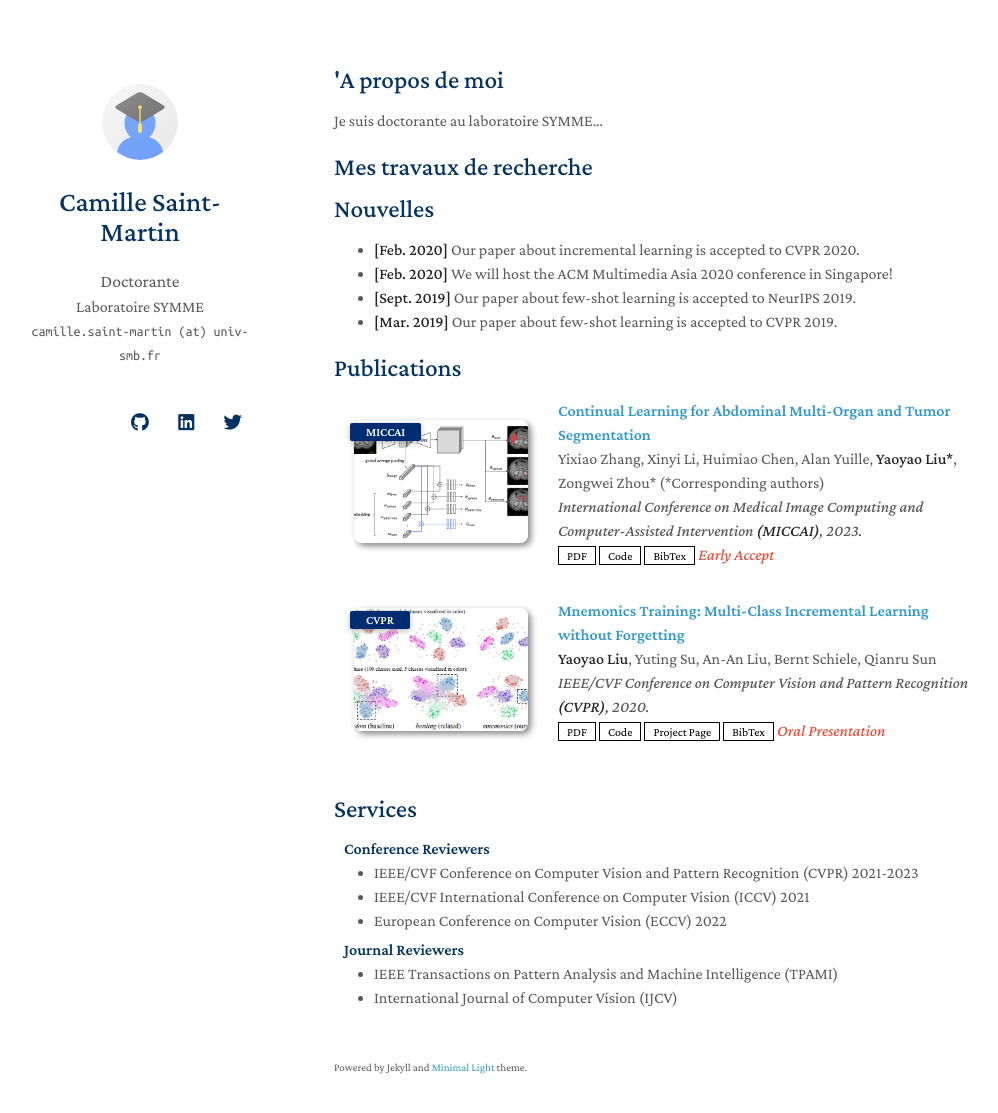
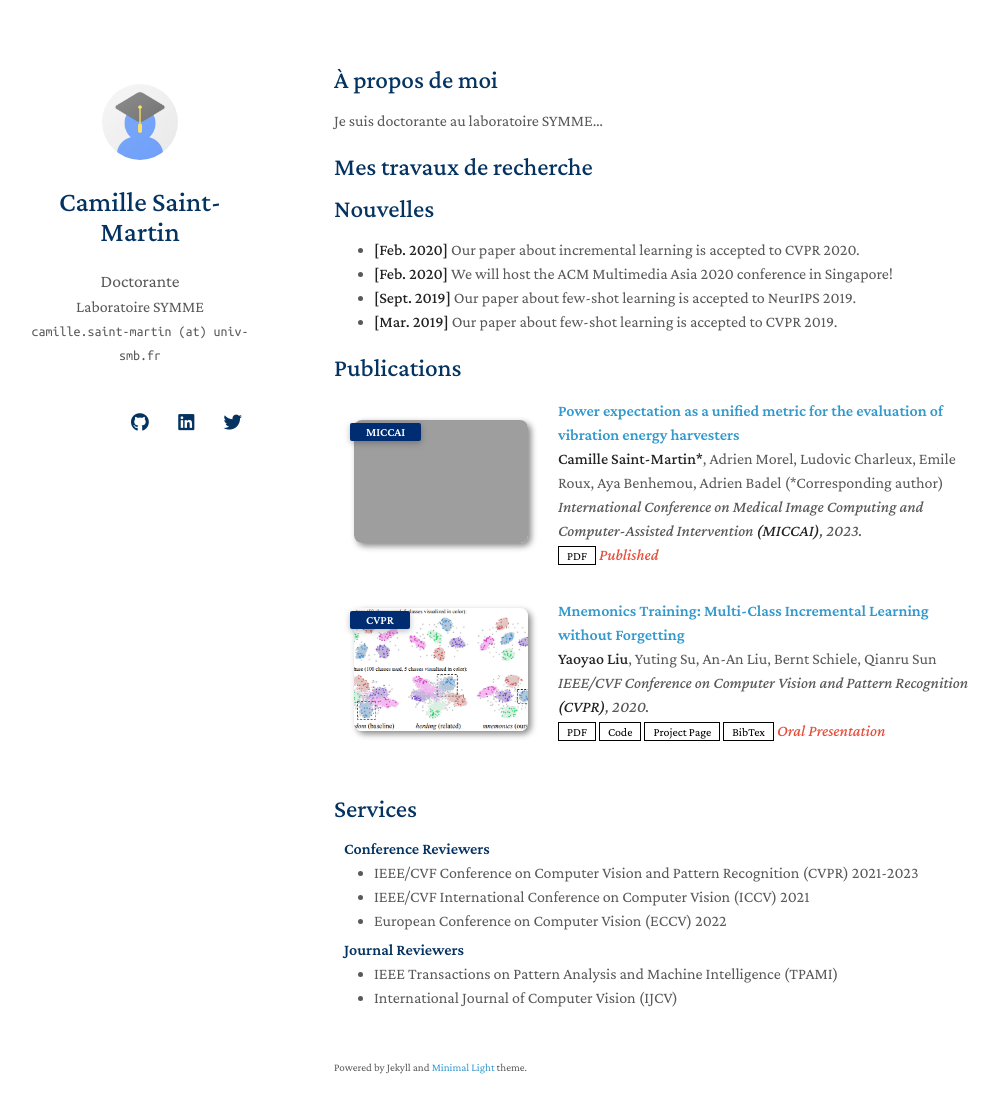
Before and after one commit to csaintmartin/csaintmartin.github.io, a Jekyll site: the page built from index.md, in a window 1280 px wide and 1148 px high. Shown: the top 1113 px of the window, without its empty margins (136-1134 px from the left). Built offline with Jekyll 4.4.1, drawn with Linux system fonts in a browser that asks for light colours; nearby versions of some CDN libraries; a style sheet for code colours, icons or effects is not loaded; our own code applies the rules of GitHub Pages for plain Markdown files; grey boxes are pictures that could not be loaded.

Commit message:
changing favicon, adds teaser image of the power expectation paper.

```diff
--- a/_config.yml
+++ b/_config.yml
@@ -21,8 +21,8 @@
 # Images (e.g., your profile picture and your website's favicon)
 # "favicon" and "favicon_dark" are used for the light and dark modes, respectively.
 avatar: ./assets/img/avatar.png
-favicon: ./assets/img/favicon.png
-favicon_dark: ./assets/img/favicon-dark.png
+favicon: ./assets/img/my-favicon.png
+favicon_dark: ./assets/img/my-favicon.png #on peut en mettre un adapte au mode fond noir
 
 # Footnote
 # You may use the option to disable the footnote, "Powered by Jekyll and Minimal Light theme."
--- a/_data/publications.yml
+++ b/_data/publications.yml
@@ -1,14 +1,13 @@
 main:
 
-  - title: Continual Learning for Abdominal Multi-Organ and Tumor Segmentation
-    authors: Yixiao Zhang, Xinyi Li, Huimiao Chen, Alan Yuille, <strong>Yaoyao Liu*</strong>, Zongwei Zhou* (*Corresponding authors)
+  - title: Power expectation as a unified metric for the evaluation of vibration energy harvesters
+    authors: <strong>Camille Saint-Martin*</strong>, Adrien Morel, Ludovic Charleux, Emile Roux, Aya Benhemou, Adrien Badel (*Corresponding author)
     conference_short: MICCAI
     conference: International Conference on Medical Image Computing and Computer-Assisted Intervention <strong>(MICCAI)</strong>, 2023.
-    pdf: https://arxiv.org/pdf/2306.00988.pdf
-    code: https://github.com/MrGiovanni/ContinualLearning
-    bibtex: https://bib.yliu.me/MICCAI23.txt
-    image: ./assets/img/teaser_example_2.png
-    notes: Early Accept
+    pdf: https://nantes-universite.hal.science/SYMME/hal-03737305v1
+    # bibtex: https://bib.yliu.me/MICCAI23.txt
+    image: ./assets/img/power_expectation.pdf
+    notes: Published
 
   - title: "Mnemonics Training: Multi-Class Incremental Learning without Forgetting"
     authors: <strong>Yaoyao Liu</strong>, Yuting Su, An-An Liu, Bernt Schiele, Qianru Sun
--- a/html_source_file/index.html
+++ b/html_source_file/index.html
@@ -14,8 +14,8 @@
     <link rel="canonical" href="https://minimal-light-theme.yliu.me/"/>
 
 
-    <link rel="icon" media="(prefers-color-scheme:dark)" href="./assets/img/favicon-dark.png" type="image/png" />
-    <link rel="icon" media="(prefers-color-scheme:light)" href="./assets/img/favicon.png" type="image/png" />
+    <link rel="icon" media="(prefers-color-scheme:dark)" href="./assets/img/my-favicon.png" type="image/png" />
+    <link rel="icon" media="(prefers-color-scheme:light)" href="./assets/img/my-favicon.png" type="image/png" />
     <script src="./assets/js/favicon-switcher.js" type="application/javascript"></script>
 
     <link rel=stylesheet href=https://cdnjs.cloudflare.com/ajax/libs/academicons/1.8.6/css/academicons.min.css integrity="sha256-uFVgMKfistnJAfoCUQigIl+JfUaP47GrRKjf6CTPVmw=" crossorigin=anonymous>
--- a/index.md
+++ b/index.md
@@ -2,7 +2,7 @@
 layout: homepage
 ---
 
-## \'A propos de moi
+## À propos de moi
 
 Je suis doctorante au laboratoire SYMME...
 
```
Also changed, not shown: assets/img/my-favicon.png (added), html_source_file/assets/img/my-favicon.png (added), 1 other file.
